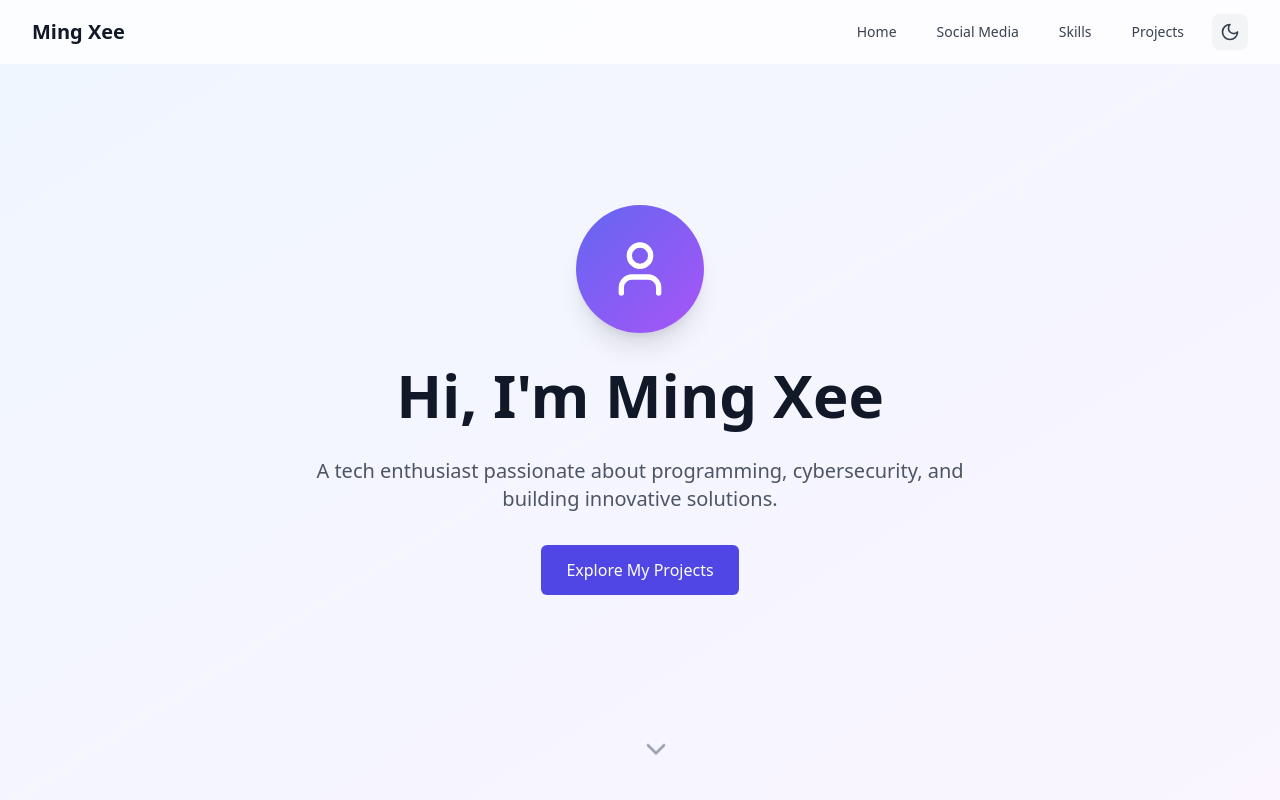
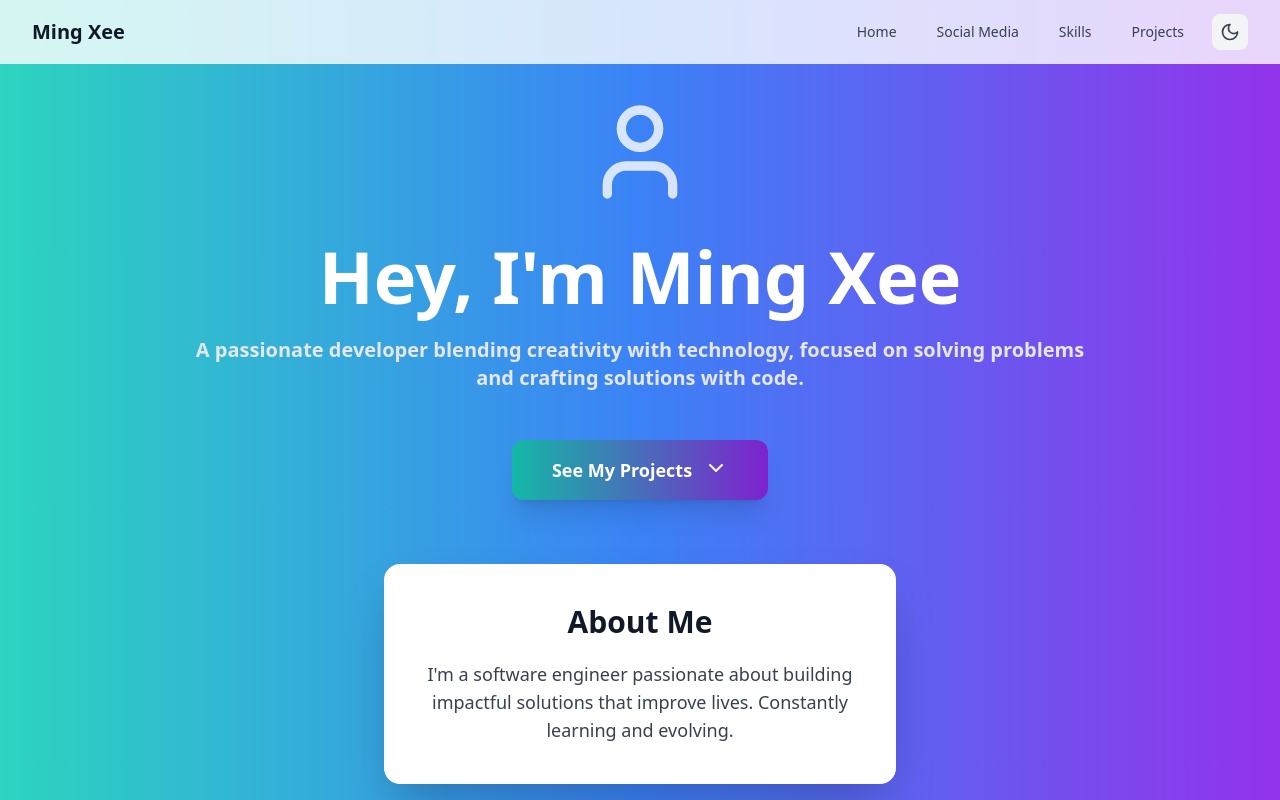
Before and after one commit to mingxee/info, a React (Vite) app: page / in a window 1280 px wide. Shown: the top 800 px of the page. Built offline with nearby package versions, Linux system fonts and the light colour scheme.

Commit message:
Update Home.tsx

```diff
--- a/src/components/Home.tsx
+++ b/src/components/Home.tsx
@@ -2,35 +2,58 @@ import React from 'react';
 import { ChevronDown, User } from 'lucide-react';
 
 export default function Home() {
+  // Smooth scrolling to the projects section
+  const handleScroll = () => {
+    document.getElementById('projects')?.scrollIntoView({ behavior: 'smooth' });
+  };
+
   return (
-    <section id="home" className="min-h-screen flex items-center justify-center relative bg-gradient-to-br from-blue-50 to-purple-50 dark:from-gray-900 dark:to-gray-800">
-      <div className="max-w-7xl mx-auto px-4 sm:px-6 lg:px-8 py-32 text-center">
-        <div className="space-y-8">
-          <div className="relative w-32 h-32 mx-auto mb-8">
-            <div className="w-full h-full rounded-full bg-gradient-to-br from-indigo-500 to-purple-500 flex items-center justify-center shadow-xl">
-              <User className="w-16 h-16 text-white" />
-            </div>
-          </div>
+    <section
+      id="home"
+      className="min-h-screen flex flex-col items-center justify-center bg-gradient-to-r from-teal-400 via-blue-500 to-purple-600 dark:from-gray-900 dark:to-gray-800 relative overflow-hidden"
+    >
+      {/* Content Wrapper */}
+      <div className="max-w-6xl mx-auto px-6 sm:px-10 py-24 text-center relative z-10">
+        {/* Profile Icon with Hover Effect */}
+        <div className="mb-8">
+          <User
+            className="w-28 h-28 text-white mx-auto animate-pulse transform transition-transform duration-300 ease-in-out hover:scale-125"
+          />
+        </div>
 
-          <h1 className="text-4xl sm:text-5xl md:text-6xl font-bold text-gray-900 dark:text-white animate-fade-in">
-            Hi, I'm Ming Xee
-          </h1>
+        {/* Headline */}
+        <h1 className="text-6xl sm:text-7xl font-extrabold text-white leading-tight animate-fade-in hover:text-yellow-300 transition-colors duration-300 ease-in-out">
+          Hey, I'm Ming Xee
+        </h1>
 
-          <p className="text-xl text-gray-600 dark:text-gray-300 max-w-2xl mx-auto animate-fade-in-delay">
-            A tech enthusiast passionate about programming, cybersecurity, and building innovative solutions.
+        {/* Subheadline with Text Animation */}
+        <p className="mt-6 text-xl text-gray-200 dark:text-gray-400 max-w-4xl mx-auto font-semibold animate-fade-in-delay text-shadow-md">
+          A passionate developer blending creativity with technology, focused on solving problems and crafting solutions with code.
+        </p>
+
+        {/* Call-to-Action Button */}
+        <div className="mt-12">
+          <button
+            onClick={handleScroll}
+            className="inline-flex items-center px-10 py-4 text-lg font-semibold text-white bg-gradient-to-r from-teal-500 to-purple-700 hover:from-teal-600 hover:to-purple-800 transition-all rounded-xl shadow-xl focus:outline-none focus:ring-2 focus:ring-teal-500 focus:ring-opacity-50"
+          >
+            See My Projects
+            <ChevronDown className="ml-3 w-6 h-6 animate-bounce" />
+          </button>
+        </div>
+
+        {/* Floating Card (About Me) */}
+        <div className="mt-16 bg-white dark:bg-gray-800 p-10 rounded-2xl shadow-2xl transform transition-transform duration-500 hover:translate-y-4 max-w-lg mx-auto text-center">
+          <h2 className="text-3xl font-semibold text-gray-900 dark:text-white mb-5">About Me</h2>
+          <p className="text-lg text-gray-700 dark:text-gray-300">
+            I'm a software engineer passionate about building impactful solutions that improve lives. Constantly learning and evolving.
           </p>
-
-          <button
-            onClick={() => document.getElementById('projects')?.scrollIntoView({ behavior: 'smooth' })}
-            className="inline-flex items-center px-6 py-3 border border-transparent text-base font-medium rounded-md text-white bg-indigo-600 hover:bg-indigo-700 transition-colors animate-fade-in-delay-2"
-          >
-            Explore My Projects
-          </button>
         </div>
       </div>
 
+      {/* Animated Downward Chevron */}
       <div className="absolute bottom-8 left-1/2 transform -translate-x-1/2 animate-bounce">
-        <ChevronDown className="w-8 h-8 text-gray-400 dark:text-gray-500" />
+        <ChevronDown className="w-10 h-10 text-white opacity-80" />
       </div>
     </section>
   );
```
